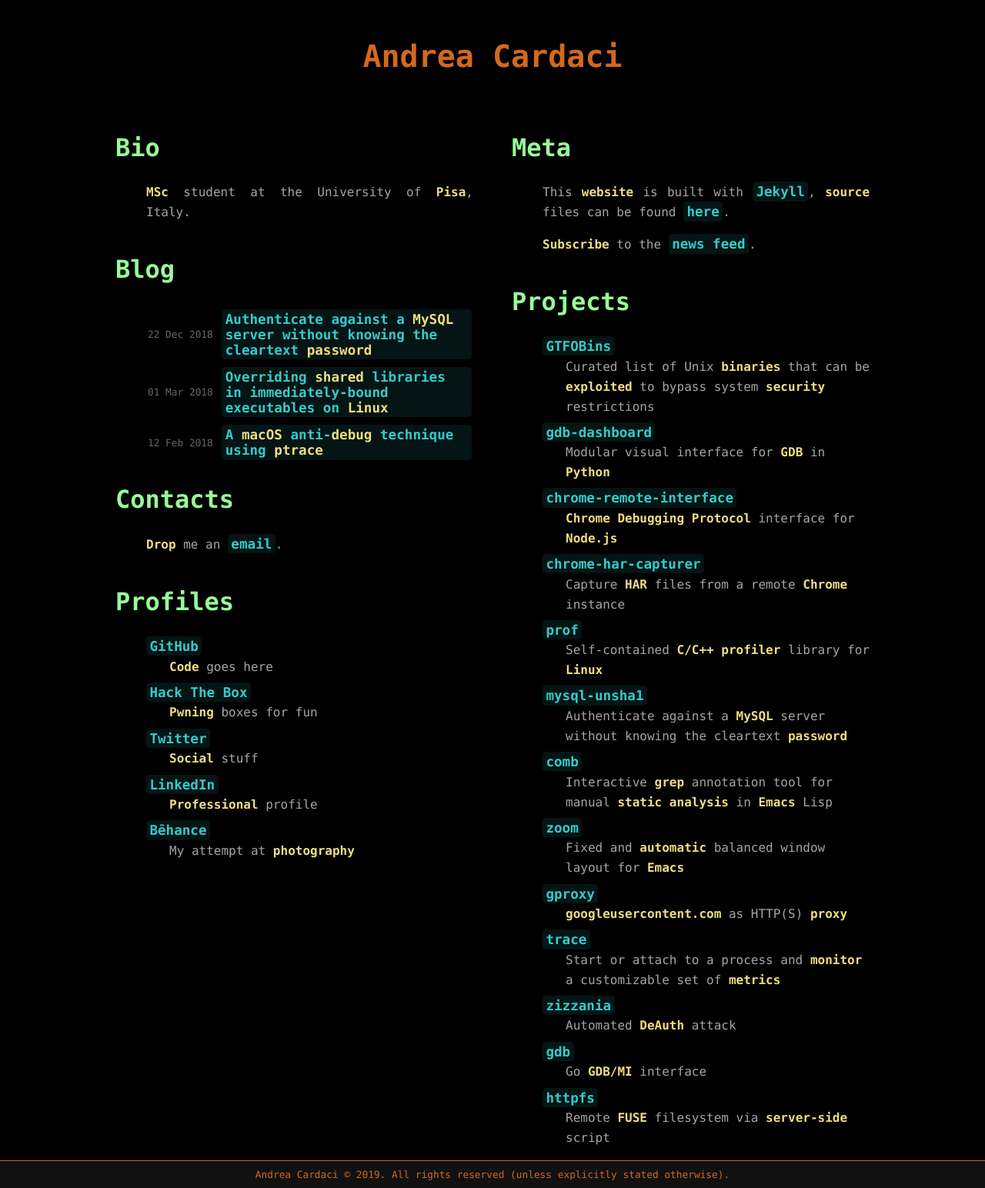
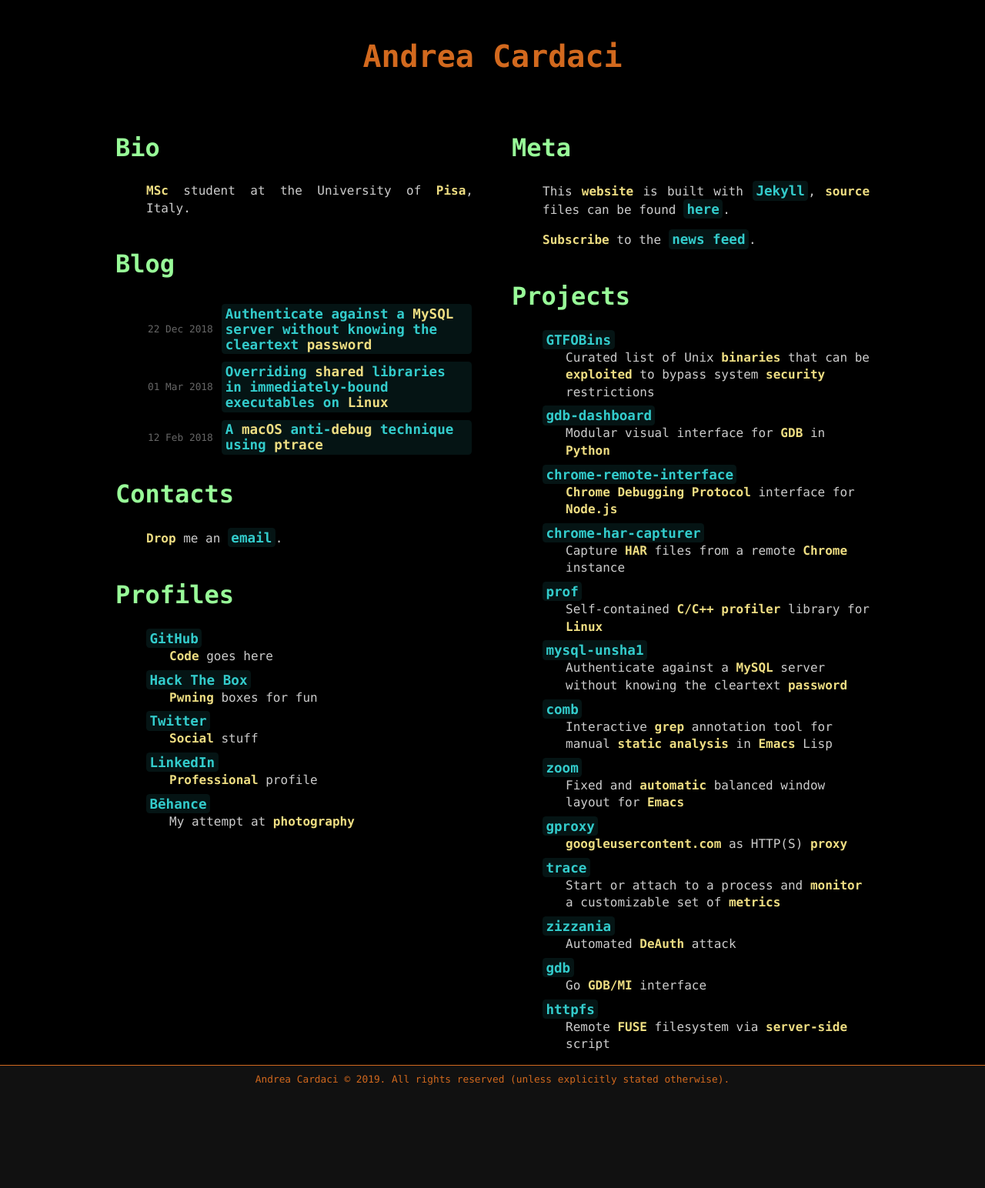
Before and after one commit to cyrus-and/cyrus-and.github.io, a Jekyll site: the page built from index.md, in a window 1280 px wide. Shown: the whole page at 77% size. Built offline with Jekyll 4.4.1, drawn with Linux system fonts in a browser that asks for light colours; after the commit the page ends 1420 px from its top, so only the background shows below that.

Commit message:
Improve readability

```diff
--- a/_sass/_common.scss
+++ b/_sass/_common.scss
@@ -1,4 +1,4 @@
-$foreground: #a5a5a5;
+$foreground: #cccccc;
 $background: #000000;
 $accent: #d2691e;
 $section: #98fb98;
@@ -59,7 +59,7 @@ h2, h3, h4, h5, h6 {
 
 p, li, dd, dt {
     text-align: justify;
-    line-height: 1.618em;
+    line-height: 1.4em;
 }
 
 em {
```
